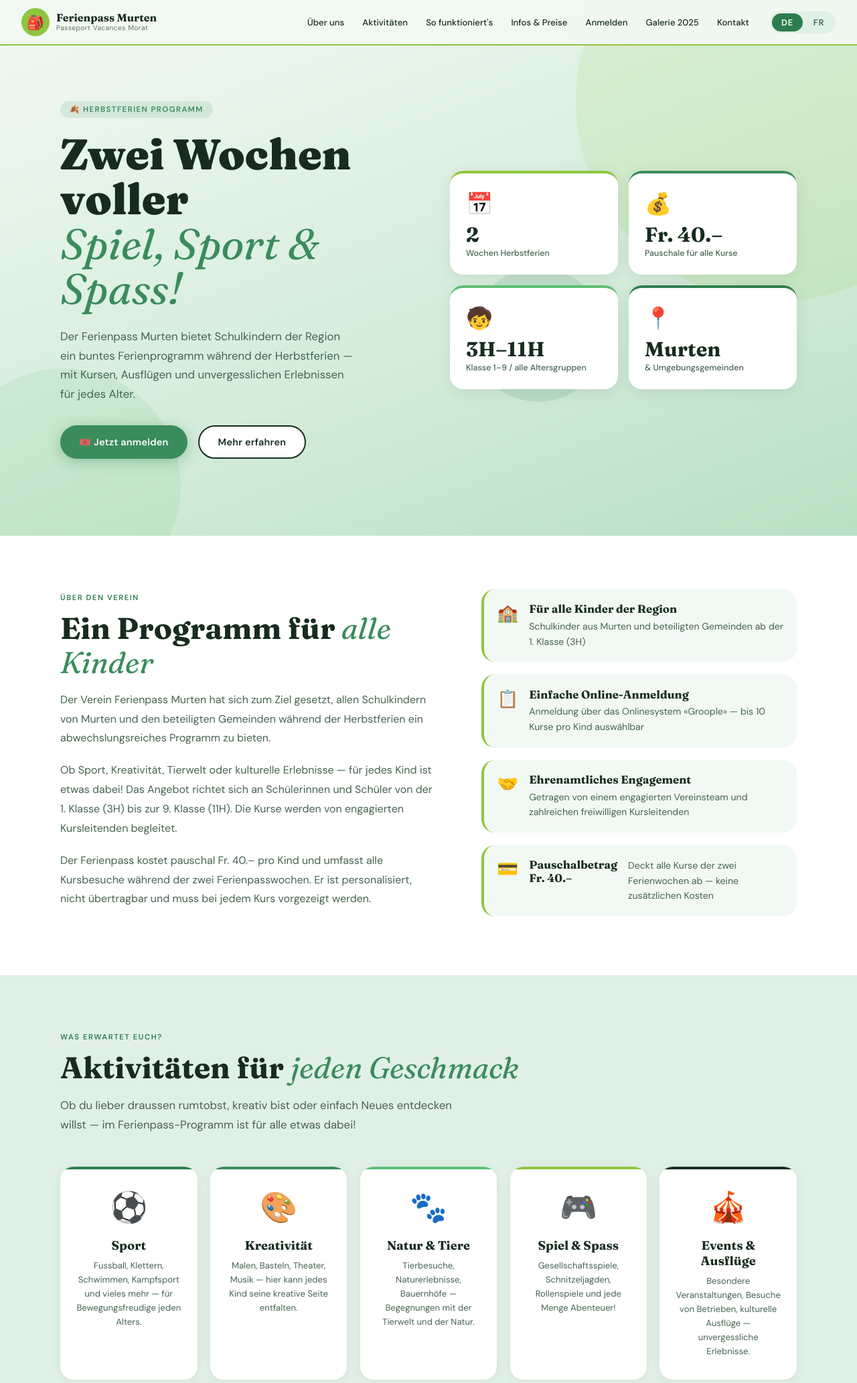
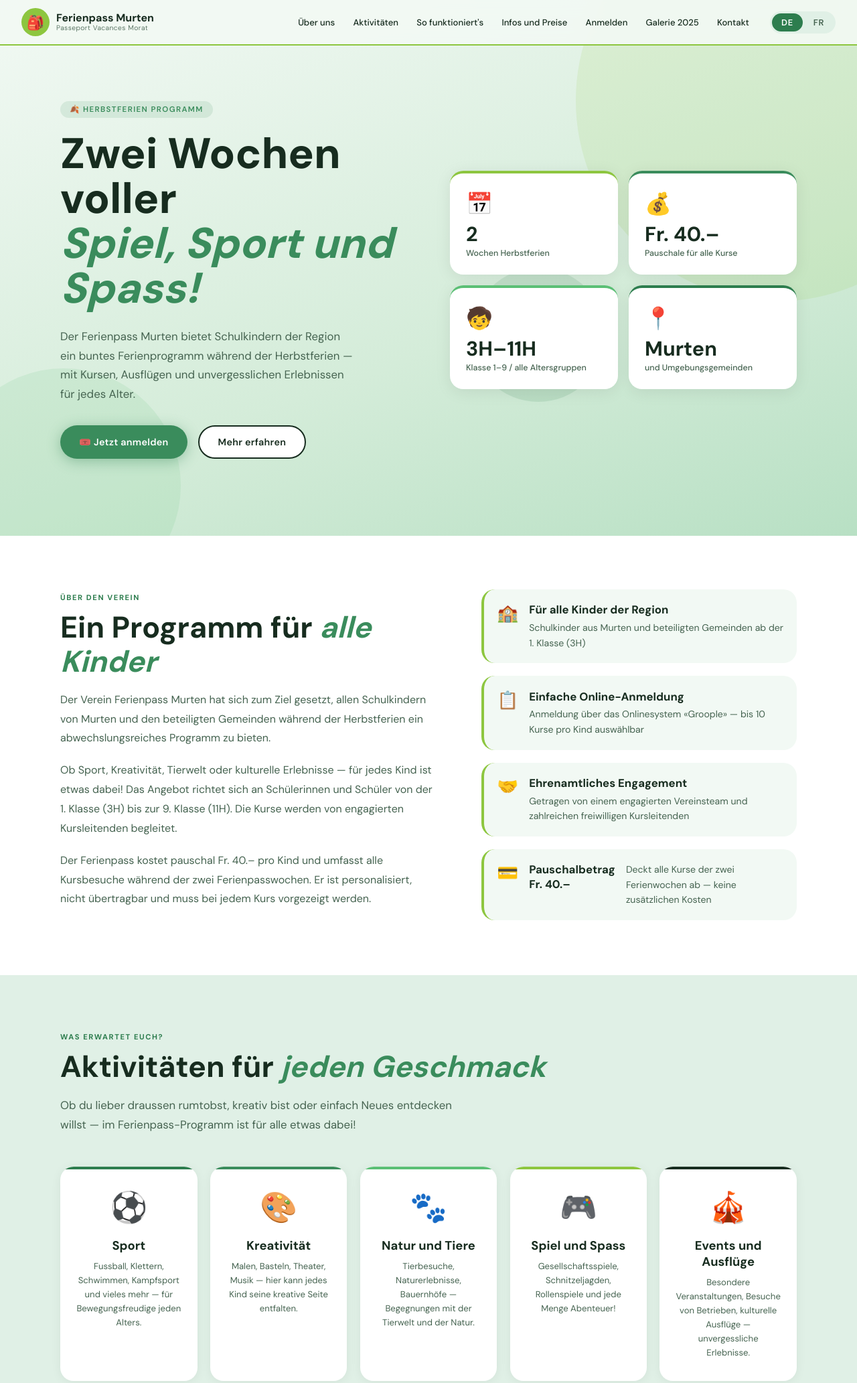
Before and after one commit to jf256/ferienpass, a plain HTML site: page index.html in a window 1280 px wide. Shown: the top 2065 px of the page at 67% size. Drawn offline with Linux system fonts and the light colour scheme.

Commit message:
Update index.html

```diff
--- a/index.html
+++ b/index.html
@@ -5,7 +5,7 @@
   <meta name="viewport" content="width=device-width, initial-scale=1.0" />
   <title>Ferienpass Murten | Passeport Vacances Morat</title>
   <link rel="preconnect" href="https://fonts.googleapis.com">
-  <link href="https://fonts.googleapis.com/css2?family=Fraunces:ital,opsz,wght@0,9..144,300;0,9..144,700;0,9..144,900;1,9..144,400&family=DM+Sans:wght@300;400;500;600&display=swap" rel="stylesheet">
+  <link href="https://fonts.googleapis.com/css2?family=DM+Sans:wght@300;400;500;600;700;800&display=swap" rel="stylesheet">
   <style>
     *, *::before, *::after { box-sizing: border-box; margin: 0; padding: 0; }
 
@@ -20,7 +20,7 @@
       --light-grey: #E0F0E6;
       --white: #ffffff;
       --radius: 20px;
-      --font-head: 'Fraunces', Georgia, serif;
+      --font-head: 'DM Sans', sans-serif;
       --font-body: 'DM Sans', sans-serif;
     }
 
@@ -1049,7 +1049,7 @@
     <a href="#about" data-de="Über uns" data-fr="À propos">Über uns</a>
     <a href="#activities" data-de="Aktivitäten" data-fr="Activités">Aktivitäten</a>
     <a href="#how" data-de="So funktioniert's" data-fr="Comment ça marche">So funktioniert's</a>
-    <a href="#info" data-de="Infos & Preise" data-fr="Infos & Prix">Infos & Preise</a>
+    <a href="#info" data-de="Infos und Preise" data-fr="Infos et Prix">Infos und Preise</a>
     <a href="#register" data-de="Anmelden" data-fr="S'inscrire">Anmelden</a>
     <a href="#gallery" data-de="Galerie 2025" data-fr="Galerie 2025">Galerie 2025</a>
     <a href="#contact" data-de="Kontakt" data-fr="Contact">Kontakt</a>
@@ -1069,7 +1069,7 @@
   <a href="#about" onclick="toggleMenu()" data-de="Über uns" data-fr="À propos">Über uns</a>
   <a href="#activities" onclick="toggleMenu()" data-de="Aktivitäten" data-fr="Activités">Aktivitäten</a>
   <a href="#how" onclick="toggleMenu()" data-de="So funktioniert's" data-fr="Comment ça marche">So funktioniert's</a>
-  <a href="#info" onclick="toggleMenu()" data-de="Infos & Preise" data-fr="Infos & Prix">Infos & Preise</a>
+  <a href="#info" onclick="toggleMenu()" data-de="Infos und Preise" data-fr="Infos et Prix">Infos und Preise</a>
   <a href="#register" onclick="toggleMenu()" data-de="Anmelden" data-fr="S'inscrire">Anmelden</a>
   <a href="#gallery" onclick="toggleMenu()" data-de="Galerie 2025" data-fr="Galerie 2025">Galerie 2025</a>
   <a href="#contact" onclick="toggleMenu()" data-de="Kontakt" data-fr="Contact">Kontakt</a>
@@ -1089,7 +1089,7 @@
       <div class="hero-label" data-de="🍂 Herbstferien Programm" data-fr="🍂 Programme vacances d'automne">🍂 Herbstferien Programm</div>
       <h1 class="hero-title">
         <span data-de="Zwei Wochen voller" data-fr="Deux semaines pleines">Zwei Wochen voller</span><br>
-        <em data-de="Spiel, Sport &amp; Spass!" data-fr="Jeux, Sport &amp; Aventure !">Spiel, Sport &amp; Spass!</em>
+        <em data-de="Spiel, Sport und Spass!" data-fr="Jeux, Sport et Aventure !">Spiel, Sport und Spass!</em>
       </h1>
       <p class="hero-desc" data-de="Der Ferienpass Murten bietet Schulkindern der Region ein buntes Ferienprogramm während der Herbstferien — mit Kursen, Ausflügen und unvergesslichen Erlebnissen für jedes Alter." data-fr="Le Passeport Vacances Morat propose aux écoliers de la région un programme de vacances coloré pendant les vacances d'automne — avec des cours, des sorties et des expériences inoubliables pour chaque âge.">
         Der Ferienpass Murten bietet Schulkindern der Region ein buntes Ferienprogramm während der Herbstferien — mit Kursen, Ausflügen und unvergesslichen Erlebnissen für jedes Alter.
@@ -1119,7 +1119,7 @@
       <div class="hero-card accent-sky">
         <div class="card-icon">📍</div>
         <div class="card-val">Murten</div>
-        <div class="card-label" data-de="& Umgebungsgemeinden" data-fr="& communes environnantes">& Umgebungsgemeinden</div>
+        <div class="card-label" data-de="und Umgebungsgemeinden" data-fr="et communes environnantes">und Umgebungsgemeinden</div>
       </div>
     </div>
   </div>
@@ -1198,17 +1198,17 @@
       </div>
       <div class="activity-card natur">
         <span class="ac-icon">🐾</span>
-        <h3 data-de="Natur & Tiere" data-fr="Nature & Animaux">Natur & Tiere</h3>
+        <h3 data-de="Natur und Tiere" data-fr="Natur und Tiere">Natur und Tiere</h3>
         <p data-de="Tierbesuche, Naturerlebnisse, Bauernhöfe — Begegnungen mit der Tierwelt und der Natur." data-fr="Visites d'animaux, expériences dans la nature, fermes — des rencontres avec le monde animal et la nature.">Tierbesuche, Naturerlebnisse, Bauernhöfe — Begegnungen mit der Tierwelt und der Natur.</p>
       </div>
       <div class="activity-card spiel">
         <span class="ac-icon">🎮</span>
-        <h3 data-de="Spiel & Spass" data-fr="Jeux & Plaisir">Spiel & Spass</h3>
+        <h3 data-de="Spiel und Spass" data-fr="Jeux et Plaisir">Spiel und Spass</h3>
         <p data-de="Gesellschaftsspiele, Schnitzeljagden, Rollenspiele und jede Menge Abenteuer!" data-fr="Jeux de société, chasses au trésor, jeux de rôle et plein d'aventures !">Gesellschaftsspiele, Schnitzeljagden, Rollenspiele und jede Menge Abenteuer!</p>
       </div>
       <div class="activity-card event">
         <span class="ac-icon">🎪</span>
-        <h3 data-de="Events & Ausflüge" data-fr="Événements & Sorties">Events & Ausflüge</h3>
+        <h3 data-de="Events und Ausflüge" data-fr="Événements et Sorties">Events und Ausflüge</h3>
         <p data-de="Besondere Veranstaltungen, Besuche von Betrieben, kulturelle Ausflüge — unvergessliche Erlebnisse." data-fr="Événements spéciaux, visites d'entreprises, sorties culturelles — des expériences inoubliables.">Besondere Veranstaltungen, Besuche von Betrieben, kulturelle Ausflüge — unvergessliche Erlebnisse.</p>
       </div>
     </div>
@@ -1266,7 +1266,7 @@
 <section id="info">
   <div class="section-inner">
     <div class="section-tag" style="color: var(--sun);" data-de="Wichtige Informationen" data-fr="Informations importantes">Wichtige Informationen</div>
-    <h2 data-de="Infos &amp; <em>Preise</em>" data-fr="Infos &amp; <em>Prix</em>">Infos &amp; <em>Preise</em></h2>
+    <h2 data-de="Infos und <em>Preise</em>" data-fr="Infos et <em>Prix</em>">Infos und <em>Preise</em></h2>
     <p class="section-intro" style="color:rgba(255,255,255,0.65);" data-de="Alles was du wissen musst — kompakt zusammengefasst." data-fr="Tout ce que vous devez savoir — résumé de façon compacte.">Alles was du wissen musst — kompakt zusammengefasst.</p>
 
     <div class="info-grid">
@@ -1369,8 +1369,8 @@
       <button class="filter-btn active" data-filter="all" data-de="Alle" data-fr="Tous">Alle</button>
       <button class="filter-btn" data-filter="sport" data-de="⚽ Sport" data-fr="⚽ Sport">⚽ Sport</button>
       <button class="filter-btn" data-filter="kreativ" data-de="🎨 Kreativität" data-fr="🎨 Créativité">🎨 Kreativität</button>
-      <button class="filter-btn" data-filter="natur" data-de="🐾 Natur & Tiere" data-fr="🐾 Nature & Animaux">🐾 Natur & Tiere</button>
-      <button class="filter-btn" data-filter="spiel" data-de="🎮 Spiel & Spass" data-fr="🎮 Jeux & Plaisir">🎮 Spiel & Spass</button>
+      <button class="filter-btn" data-filter="natur" data-de="🐾 Natur und Tiere" data-fr="🐾 Nature et Animaux">🐾 Natur und Tiere</button>
+      <button class="filter-btn" data-filter="spiel" data-de="🎮 Spiel und Spass" data-fr="🎮 Jeux et Plaisir">🎮 Spiel und Spass</button>
       <button class="filter-btn" data-filter="event" data-de="🎪 Events" data-fr="🎪 Événements">🎪 Events</button>
     </div>
 
@@ -1386,7 +1386,7 @@
 
       <div class="gallery-item" data-cat="sport" onclick="openLightbox(0)">
         <img src="photos/sport-01.jpg" onerror="this.parentElement.classList.add('img-missing')" alt="Ferienpass Murten 2025 – Sport">
-        <div class="gi-overlay"><span class="gi-caption" data-de="Sport & Bewegung" data-fr="Sport & Mouvement">Sport & Bewegung</span></div>
+        <div class="gi-overlay"><span class="gi-caption" data-de="Sport und Bewegung" data-fr="Sport et Mouvement">Sport und Bewegung</span></div>
         <div class="gi-zoom">🔍</div>
       </div>
 
@@ -1404,7 +1404,7 @@
 
       <div class="gallery-item" data-cat="spiel" onclick="openLightbox(3)">
         <img src="photos/spiel-01.jpg" onerror="this.parentElement.classList.add('img-missing')" alt="Ferienpass Murten 2025 – Spiel">
-        <div class="gi-overlay"><span class="gi-caption" data-de="Spiel & Spass" data-fr="Jeux & Plaisir">Spiel & Spass</span></div>
+        <div class="gi-overlay"><span class="gi-caption" data-de="Spiel und Spass" data-fr="Jeux et Plaisir">Spiel und Spass</span></div>
         <div class="gi-zoom">🔍</div>
       </div>
 
@@ -1416,13 +1416,13 @@
 
       <div class="gallery-item" data-cat="sport" onclick="openLightbox(5)">
         <img src="photos/sport-02.jpg" onerror="this.parentElement.classList.add('img-missing')" alt="Ferienpass Murten 2025 – Sport">
-        <div class="gi-overlay"><span class="gi-caption" data-de="Klettern & Kräfte messen" data-fr="Escalade & défis">Klettern & Kräfte messen</span></div>
+        <div class="gi-overlay"><span class="gi-caption" data-de="Klettern und Kräfte messen" data-fr="Escalade et défis">Klettern und Kräfte messen</span></div>
         <div class="gi-zoom">🔍</div>
       </div>
 
       <div class="gallery-item" data-cat="kreativ" onclick="openLightbox(6)">
         <img src="photos/kreativ-02.jpg" onerror="this.parentElement.classList.add('img-missing')" alt="Ferienpass Murten 2025 – Kreativität">
-        <div class="gi-overlay"><span class="gi-caption" data-de="Malen & Gestalten" data-fr="Peindre & créer">Malen & Gestalten</span></div>
+        <div class="gi-overlay"><span class="gi-caption" data-de="Malen und Gestalten" data-fr="Peindre et créer">Malen und Gestalten</span></div>
         <div class="gi-zoom">🔍</div>
       </div>
 
@@ -1440,7 +1440,7 @@
 
       <div class="gallery-item" data-cat="spiel" onclick="openLightbox(9)">
         <img src="photos/spiel-02.jpg" onerror="this.parentElement.classList.add('img-missing')" alt="Ferienpass Murten 2025 – Spiel">
-        <div class="gi-overlay"><span class="gi-caption" data-de="Teamspiele & Abenteuer" data-fr="Jeux d'équipe & aventure">Teamspiele & Abenteuer</span></div>
+        <div class="gi-overlay"><span class="gi-caption" data-de="Teamspiele und Abenteuer" data-fr="Jeux d'équipe et aventure">Teamspiele und Abenteuer</span></div>
         <div class="gi-zoom">🔍</div>
       </div>
 
@@ -1452,7 +1452,7 @@
 
       <div class="gallery-item" data-cat="kreativ" onclick="openLightbox(11)">
         <img src="photos/kreativ-03.jpg" onerror="this.parentElement.classList.add('img-missing')" alt="Ferienpass Murten 2025 – Theater">
-        <div class="gi-overlay"><span class="gi-caption" data-de="Theater & Auftritt" data-fr="Théâtre & représentation">Theater & Auftritt</span></div>
+        <div class="gi-overlay"><span class="gi-caption" data-de="Theater und Auftritt" data-fr="Théâtre et représentation">Theater und Auftritt</span></div>
         <div class="gi-zoom">🔍</div>
       </div>
 
@@ -1519,7 +1519,7 @@
       </div>
 
       <div class="supporters-box">
-        <h3 data-de="Mitmachen &amp; Unterstützen" data-fr="Participer &amp; Soutenir">Mitmachen &amp; Unterstützen</h3>
+        <h3 data-de="Mitmachen und Unterstützen" data-fr="Participer et Soutenir">Mitmachen und Unterstützen</h3>
         <p data-de="Kannst du dir vorstellen, beim Ferienpass mitzumachen? Als Kursleiterin oder Kursleiter, Sponsor oder freiwillige Helferin? Wir freuen uns über jede Unterstützung! Zögere nicht, uns zu kontaktieren — mehr Informationen findest du auch unter den Kontaktadressen oben." data-fr="Pouvez-vous imaginer de rejoindre le Passeport Vacances ? Comme animateur ou animatrice, sponsor ou bénévole ? Nous sommes heureux de tout soutien ! N'hésitez pas à nous contacter — plus d'informations également aux adresses de contact ci-dessus.">
           Kannst du dir vorstellen, beim Ferienpass mitzumachen? Als Kursleiterin oder Kursleiter, Sponsor oder freiwillige Helferin? Wir freuen uns über jede Unterstützung! Zögere nicht, uns zu kontaktieren — mehr Informationen findest du auch unter den Kontaktadressen oben.
         </p>
```
